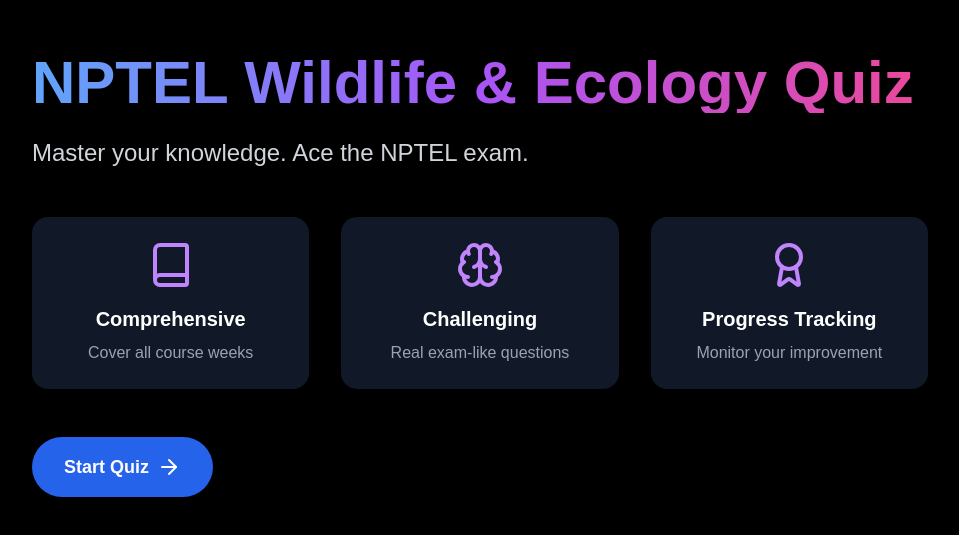
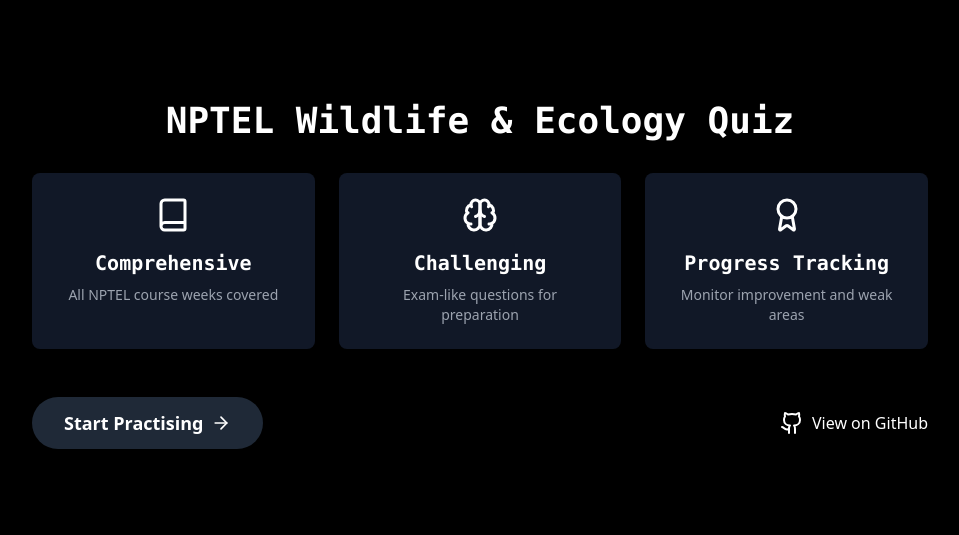
Before and after one commit to sr2echa/wildlife-nptel, a Next.js app: page / in a window 1280 px wide. Shown: the part 125-660 px from the top of the page, without its empty margins (160-1119 px from the left). Built offline with nearby package versions, Linux system fonts and the light colour scheme.

Commit message:
ui changes

```diff
--- a/src/app/page.tsx
+++ b/src/app/page.tsx
@@ -1,30 +1,49 @@
 import Link from "next/link";
-import { Book, Brain, Award, ArrowRight } from "lucide-react";
+import { Book, Brain, Award, ArrowRight, Github } from "lucide-react";
 
 export default function Home() {
   return (
-    <div className="min-h-screen bg-black text-white flex flex-col justify-center items-center p-4">
+    <div className="min-h-screen bg-black text-white flex flex-col justify-center items-center p-4 font-sans">
       <div className="max-w-4xl w-full">
-        <h1 className="text-6xl font-black mb-6 text-transparent bg-clip-text bg-gradient-to-r from-blue-400 via-purple-500 to-pink-500">
+        <h1 className="text-4xl font-bold mb-8 font-mono text-center">
           NPTEL Wildlife & Ecology Quiz
         </h1>
-        <p className="text-2xl mb-12 text-gray-300">Master your knowledge. Ace the NPTEL exam.</p>
-        <div className="grid grid-cols-1 md:grid-cols-3 gap-8 mb-12">
-          <FeatureCard icon={Book} title="Comprehensive" description="Cover all course weeks" />
-          <FeatureCard icon={Brain} title="Challenging" description="Real exam-like questions" />
+
+        <div className="grid grid-cols-1 md:grid-cols-3 gap-6 mb-12">
+          <FeatureCard
+            icon={Book}
+            title="Comprehensive"
+            description="All NPTEL course weeks covered"
+          />
+          <FeatureCard
+            icon={Brain}
+            title="Challenging"
+            description="Exam-like questions for preparation"
+          />
           <FeatureCard
             icon={Award}
             title="Progress Tracking"
-            description="Monitor your improvement"
+            description="Monitor improvement and weak areas"
           />
         </div>
-        <Link
-          href="/quiz"
-          className="inline-flex items-center bg-blue-600 text-white font-bold py-4 px-8 rounded-full text-lg transition-all duration-300 hover:bg-blue-700"
-        >
-          Start Quiz
-          <ArrowRight className="ml-2" size={24} />
-        </Link>
+        <div className="flex flex-col md:flex-row justify-between items-center space-y-4 md:space-y-0">
+          <Link
+            href="/quiz"
+            className="inline-flex items-center bg-gray-800 text-white font-bold py-3 px-8 rounded-full text-lg transition-all duration-300 hover:bg-gray-700"
+          >
+            Start Practising
+            <ArrowRight className="ml-2" size={20} />
+          </Link>
+          <a
+            href="https://github.com/sr2echa/wildlife-nptel"
+            target="_blank"
+            rel="noopener noreferrer"
+            className="inline-flex items-center text-white hover:text-gray-300 transition-colors duration-300"
+          >
+            <Github className="mr-2" size={24} />
+            View on GitHub
+          </a>
+        </div>
       </div>
     </div>
   );
@@ -40,10 +59,10 @@
   description: string;
 }) {
   return (
-    <div className="bg-gray-900 p-6 rounded-2xl flex flex-col items-center text-center transition-all duration-300 hover:bg-gray-800">
-      <Icon size={48} className="text-purple-400 mb-4" />
-      <h2 className="text-xl font-bold mb-2">{title}</h2>
-      <p className="text-gray-400">{description}</p>
+    <div className="bg-gray-900 p-6 rounded-lg flex flex-col items-center text-center transition-all duration-300 hover:bg-gray-800">
+      <Icon size={36} className="text-white mb-4" />
+      <h2 className="text-xl font-bold mb-2 font-mono">{title}</h2>
+      <p className="text-gray-400 text-sm">{description}</p>
     </div>
   );
 }
--- a/src/app/quiz/page.tsx
+++ b/src/app/quiz/page.tsx
@@ -12,5 +12,9 @@
     router.push(`/quiz/${week}`);
   };
 
-  return <WeekSelector weeks={weeks} onSelectWeek={handleWeekSelect} />;
+  return (
+    <div className="min-h-screen bg-black flex items-center justify-center">
+      <WeekSelector weeks={weeks} onSelectWeek={handleWeekSelect} />
+    </div>
+  );
 }
--- a/src/components/WeekSelector.tsx
+++ b/src/components/WeekSelector.tsx
@@ -1,5 +1,6 @@
 import React from "react";
-import { Calendar } from "lucide-react";
+import { Calendar, ArrowRight } from "lucide-react";
+import Link from "next/link";
 
 interface WeekSelectorProps {
   weeks: string[];
@@ -8,27 +9,35 @@
 
 const WeekSelector: React.FC<WeekSelectorProps> = ({ weeks, onSelectWeek }) => {
   return (
-    <div className="min-h-screen bg-white text-black py-12 px-4 sm:px-6 lg:px-8">
-      <div className="max-w-4xl mx-auto">
-        <h1 className="text-4xl font-bold text-center mb-12">Select a Week to Practice</h1>
-        <div className="grid grid-cols-2 sm:grid-cols-3 md:grid-cols-4 gap-6">
+    <div className="text-gray-300 py-12 px-4 sm:px-6 lg:px-8 font-mono">
+      <div className="max-w-3xl mx-auto">
+        <h1 className="text-3xl font-bold mb-8 text-white text-center">
+          Select a Week to Practice
+        </h1>
+        <div className="grid grid-cols-1 sm:grid-cols-2 md:grid-cols-3 gap-4">
           {weeks.map((week) => (
-            <button
+            <Link
               key={week}
-              className="flex items-center justify-center p-6 bg-white border-2 border-black rounded-lg hover:bg-gray-100 transition-colors duration-300"
-              onClick={() => onSelectWeek(week)}
+              href={`/quiz/${week}`}
+              className="bg-gray-900 border-2 border-gray-700 p-4  hover:bg-gray-800 transition-colors duration-300 flex items-center justify-between"
             >
-              <Calendar className="mr-2 text-blue-600" size={24} />
-              <span className="text-lg">{week}</span>
-            </button>
+              <span className="flex items-center">
+                <Calendar className="mr-2 text-blue-400" size={20} />
+                <span className="text-lg">Week {week.replace("week", "")}</span>
+              </span>
+              <ArrowRight className="text-blue-400" size={20} />
+            </Link>
           ))}
-          <button
-            className="flex items-center justify-center p-6 bg-blue-600 text-white rounded-lg hover:bg-blue-700 transition-colors duration-300"
-            onClick={() => onSelectWeek("all")}
+          <Link
+            href="/quiz/all"
+            className="bg-blue-600 text-white p-4  hover:bg-blue-700 transition-colors duration-300 flex items-center justify-between"
           >
-            <Calendar className="mr-2" size={24} />
-            <span className="text-lg">All Weeks</span>
-          </button>
+            <span className="flex items-center">
+              <Calendar className="mr-2" size={20} />
+              <span className="text-lg">All Weeks</span>
+            </span>
+            <ArrowRight size={20} />
+          </Link>
         </div>
       </div>
     </div>
```
Also changed, not shown: src/app/quiz/[week]/page.tsx (+84 -38 lines).
